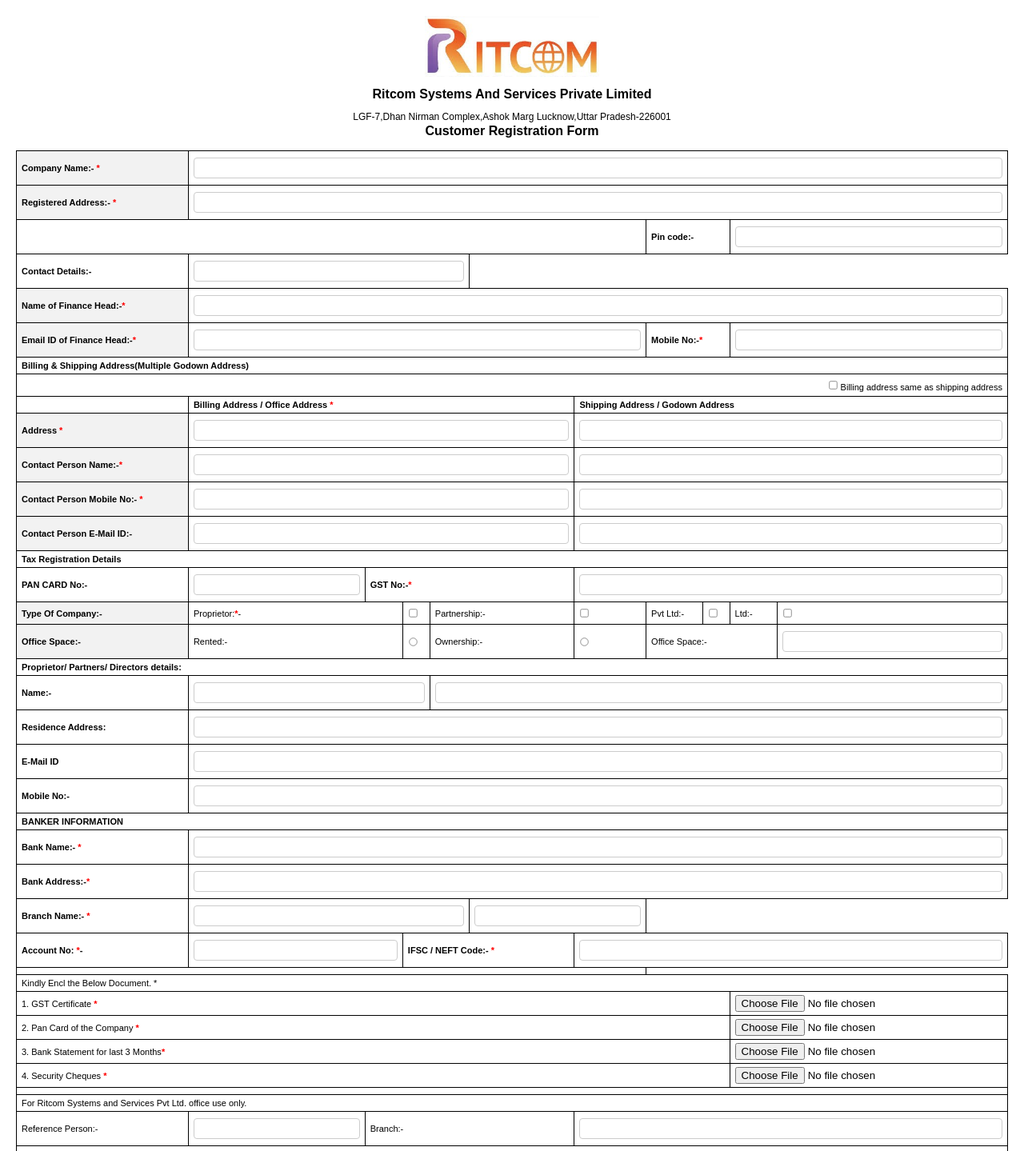
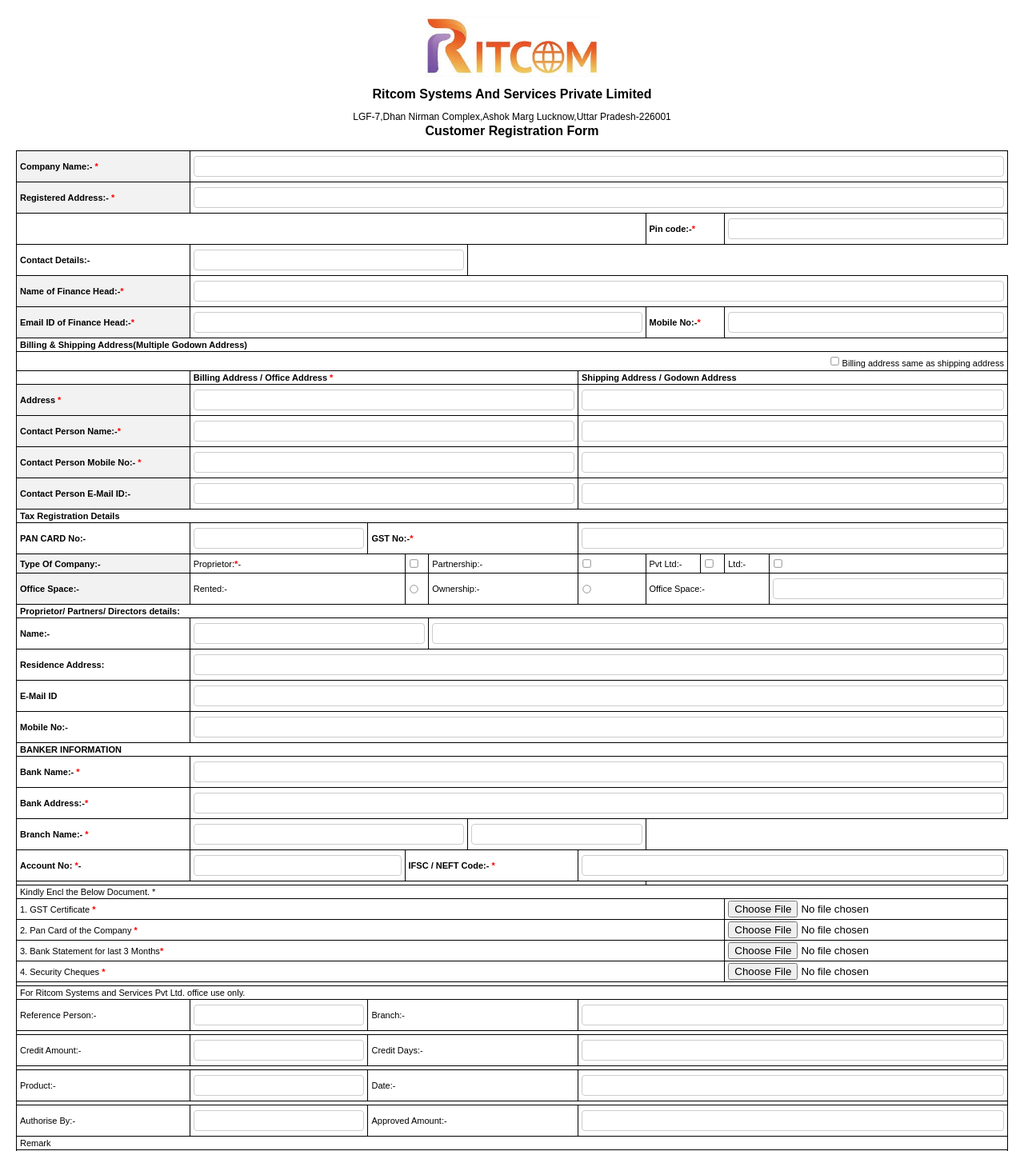
Before and after one commit to Shashan223/form, a Django app: page /register/ in a window 1280 px wide. Shown: the top 1439 px of the page at 80% size. Run offline with Django 5.2, Linux system fonts and the light colour scheme.

Commit message:
Your commit message here

```diff
--- a/templates/customTemp/form.html
+++ b/templates/customTemp/form.html
@@ -30,7 +30,7 @@
 
         th, td {
             border: 1px solid #000;
-            padding: 4px 6px; /* reduced padding */
+            padding: 2px 4px; /* reduced padding */
             text-align: left;
         }
 
@@ -141,7 +141,7 @@
             </tr>
             <tr>
                 <td colspan="10"></td>
-                <td colspan="2"><strong>Pin code:-</strong></td>
+                <td colspan="2"><strong>Pin code:-<span class="required-asterisk">*</span></strong></td>
                 <td colspan="2"><input type="text" name="pin_code" /></td>
             </tr>
             <tr>
```
